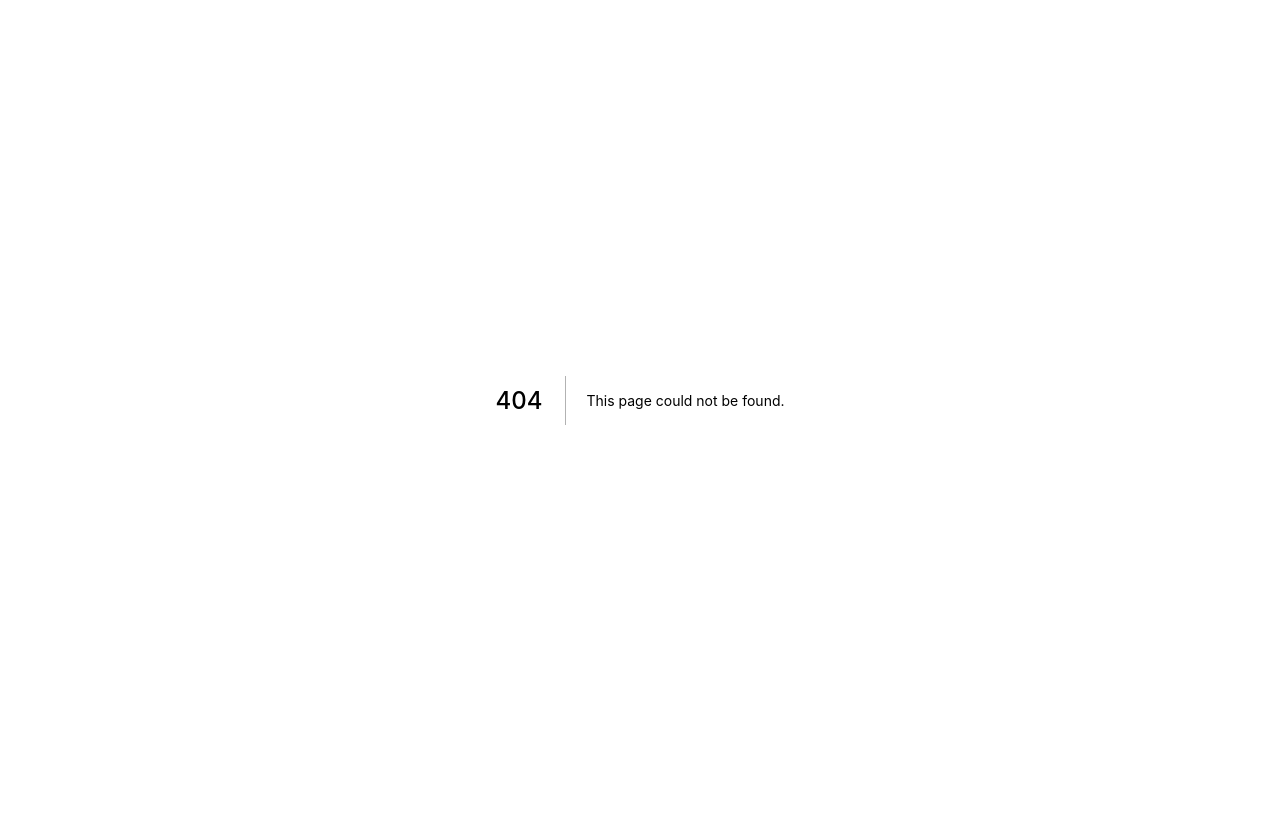
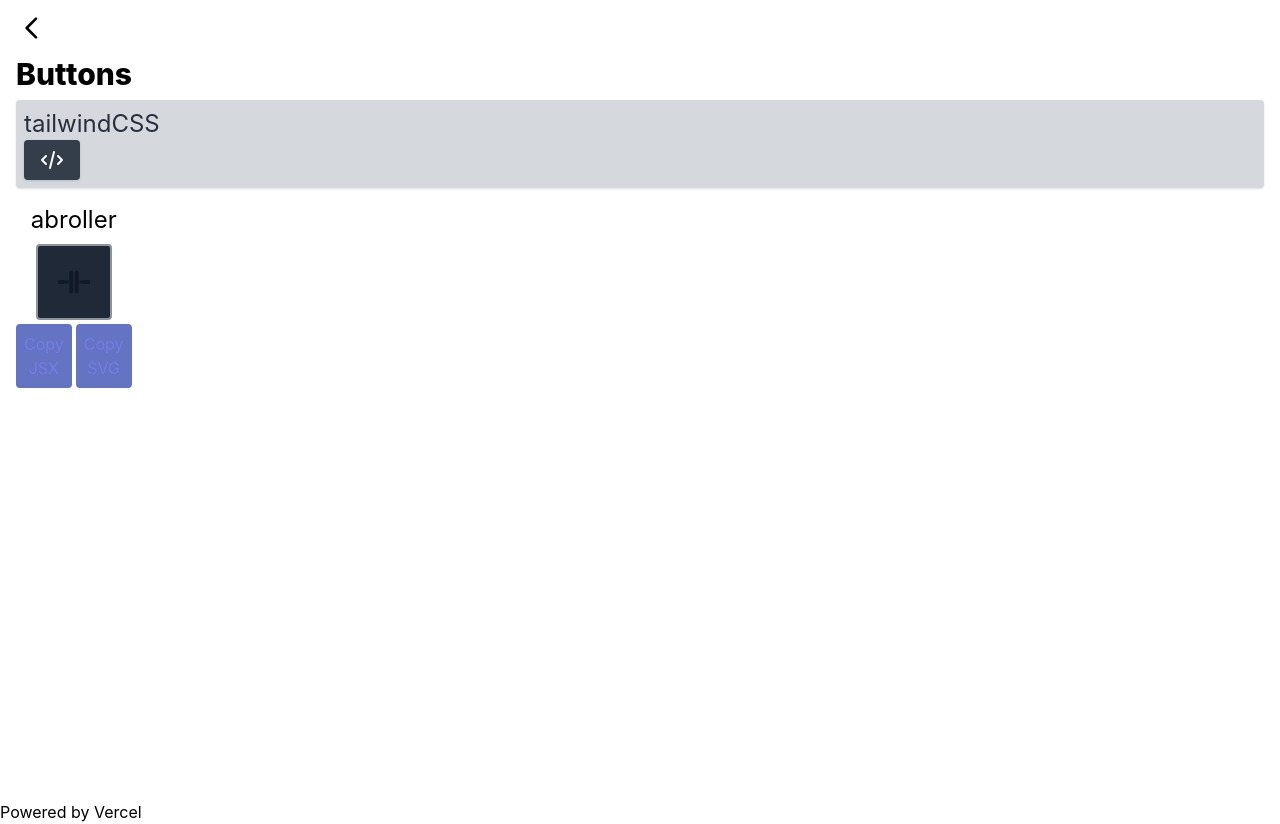
Before and after one commit to shimapon/design-portfolio, a Next.js app: page /Icons in a window 1280 px wide. Before the commit this address had no page. Before the commit the page ends 800 px from the top, so only its background shows below. Built offline with nearby package versions, Linux system fonts and the light colour scheme.

Commit message:
Iconsを追加

```diff
--- /dev/null
+++ b/pages/Icons.tsx
@@ -0,0 +1,94 @@
+import React, { useEffect, useState } from "react";
+import { makeStyles } from "@material-ui/core/styles";
+import { Layout } from "components/Layout";
+import UseTech from "components/UseTech";
+
+const useStyles = makeStyles({
+  root: {
+    height: 240,
+    flexGrow: 1,
+    maxWidth: 400,
+  },
+});
+
+const Icons: React.FC = () => {
+  const classes = useStyles();
+  const [copySuccess, setCopySuccess] = useState("");
+
+  // your function to copy here
+
+  const copyToClipBoard = async (copyMe: string, target: string) => {
+    try {
+      await navigator.clipboard.writeText(copyMe);
+      setCopySuccess("Copied! " + target);
+    } catch (err) {
+      setCopySuccess("Failed to copy!");
+    }
+  };
+  return (
+    <Layout>
+      <h1 className="text-3xl font-extrabold">Buttons</h1>
+
+      <UseTech
+        techName="tailwindCSS"
+        srcURL="https://github.com/shimapon/design-portfolio/blob/main/pages/Icons.tsx"
+      />
+      <div className="w-min">
+        <h2 className="text-center text-2xl p-2">abroller</h2>
+        <div className="p-5 border-2 border-white border-opacity-50 rounded bg-gray-800 w-min mx-auto">
+          <svg
+            xmlns="http://www.w3.org/2000/svg"
+            viewBox="0 0 24 17"
+            className="dark:text-white text-gray-900 h-8 w-8"
+          >
+            <path
+              fill="currentColor"
+              d="M13.565 17a1 1 0 01-1-1V1a1 1 0 011-1h.93a1 1 0 011 1v15a1 1 0 01-1 1zm-4.059 0a1 1 0 01-1-1V1a1 1 0 011-1h.93a1 1 0 011 1v15a1 1 0 01-1 1zm10.059-6.954a1 1 0 01-.818-.425H16.2V7.38h2.576a1 1 0 01.79-.386H23a1 1 0 011 1v1.052a1 1 0 01-1 1zM1 10.046a1 1 0 01-1-1V7.994a1 1 0 011-1h3.435a1 1 0 01.79.386H7.8v2.241H5.253a1 1 0 01-.818.425z"
+            ></path>
+          </svg>
+        </div>
+
+        <div>
+          <div className="flex gap-1 my-1">
+            <button
+              onClick={() =>
+                copyToClipBoard(
+                  `        <svg
+                  xmlns="http://www.w3.org/2000/svg"
+                  viewBox="0 0 24 17"
+                  className="dark:text-white text-gray-900  h-8 w-8"
+                >
+                  <path
+                    fill="currentColor"
+                    d="M13.565 17a1 1 0 01-1-1V1a1 1 0 011-1h.93a1 1 0 011 1v15a1 1 0 01-1 1zm-4.059 0a1 1 0 01-1-1V1a1 1 0 011-1h.93a1 1 0 011 1v15a1 1 0 01-1 1zm10.059-6.954a1 1 0 01-.818-.425H16.2V7.38h2.576a1 1 0 01.79-.386H23a1 1 0 011 1v1.052a1 1 0 01-1 1zM1 10.046a1 1 0 01-1-1V7.994a1 1 0 011-1h3.435a1 1 0 01.79.386H7.8v2.241H5.253a1 1 0 01-.818.425z"
+                  ></path>
+                </svg>`,
+                  "JSX"
+                )
+              }
+              className="p-2 rounded bg-primary text-primary-light bg-opacity-80 hover:bg-opacity-100"
+            >
+              Copy JSX
+            </button>
+            <button
+              onClick={() =>
+                copyToClipBoard(
+                  `        <svg xmlns="http://www.w3.org/2000/svg" viewBox="0 0 178.492 178.492">
+                  <path d="M31.837 46.545l17.342.387-26.351 15.552a6.112 6.112 0 00-2.302 8.099l35.853 68.399a6.125 6.125 0 004.195 3.142c1.735.378 3.669-.104 5.082-1.266l45.306-37.412 37.783 37.789a6.09 6.09 0 004.306 1.778c1.57 0 3.129-.597 4.316-1.778a6.112 6.112 0 000-8.635l-41.704-41.698a6.079 6.079 0 00-8.19-.396l-43.769 36.151-29.678-56.592 39.756-23.486a6.087 6.087 0 002.801-6.798 6.075 6.075 0 00-5.776-4.558l-38.066-.859c-2.113-6.853-8.43-11.855-15.969-11.855C7.52 22.509 0 30.023 0 39.281c0 9.262 7.52 16.773 16.772 16.773 6.653.006 12.353-3.891 15.065-9.509zM172.384 143.774H25.179a6.104 6.104 0 100 12.209h147.206a6.102 6.102 0 006.107-6.102 6.108 6.108 0 00-6.108-6.107z"/>
+                  </svg>`,
+                  "SVG"
+                )
+              }
+              className="p-2 rounded bg-primary text-primary-light bg-opacity-80 hover:bg-opacity-100"
+            >
+              Copy SVG
+            </button>
+          </div>
+          <p className="text-center">{copySuccess}</p>
+        </div>
+      </div>
+    </Layout>
+  );
+};
+
+export default Icons;
--- a/pages/index.tsx
+++ b/pages/index.tsx
@@ -1,35 +1,42 @@
 import type { NextPage } from "next";
 import Link from "next/link";
-import { Layout } from "../components/Layout";
+import { Layout } from "components/Layout";
 
 const products = [
   {
     id: 1,
     name: "TreeView",
     href: "/TreeViewPage",
-    imageSrc: "/treeview.png",
+    imageSrc: "images/treeview.png",
     imageAlt: "Front of treeview",
   },
   {
     id: 2,
     name: "Buttons",
     href: "/Buttons",
-    imageSrc: "/buttons.png",
+    imageSrc: "images/buttons.png",
     imageAlt: "Front of buttons",
   },
   {
     id: 3,
     name: "Cards",
     href: "/Cards",
-    imageSrc: "/cards.png",
+    imageSrc: "images/cards.png",
     imageAlt: "Front of cards",
   },
   {
     id: 4,
     name: "FloatingLabels",
     href: "/FloatingLabels",
-    imageSrc: "/fcards.png",
+    imageSrc: "images/fcards.png",
     imageAlt: "Front of FloatingLabels",
+  },
+  {
+    id: 5,
+    name: "Icons",
+    href: "/Icons",
+    imageSrc: "images/Icons.png",
+    imageAlt: "Front of Icons",
   },
 ];
 
```
